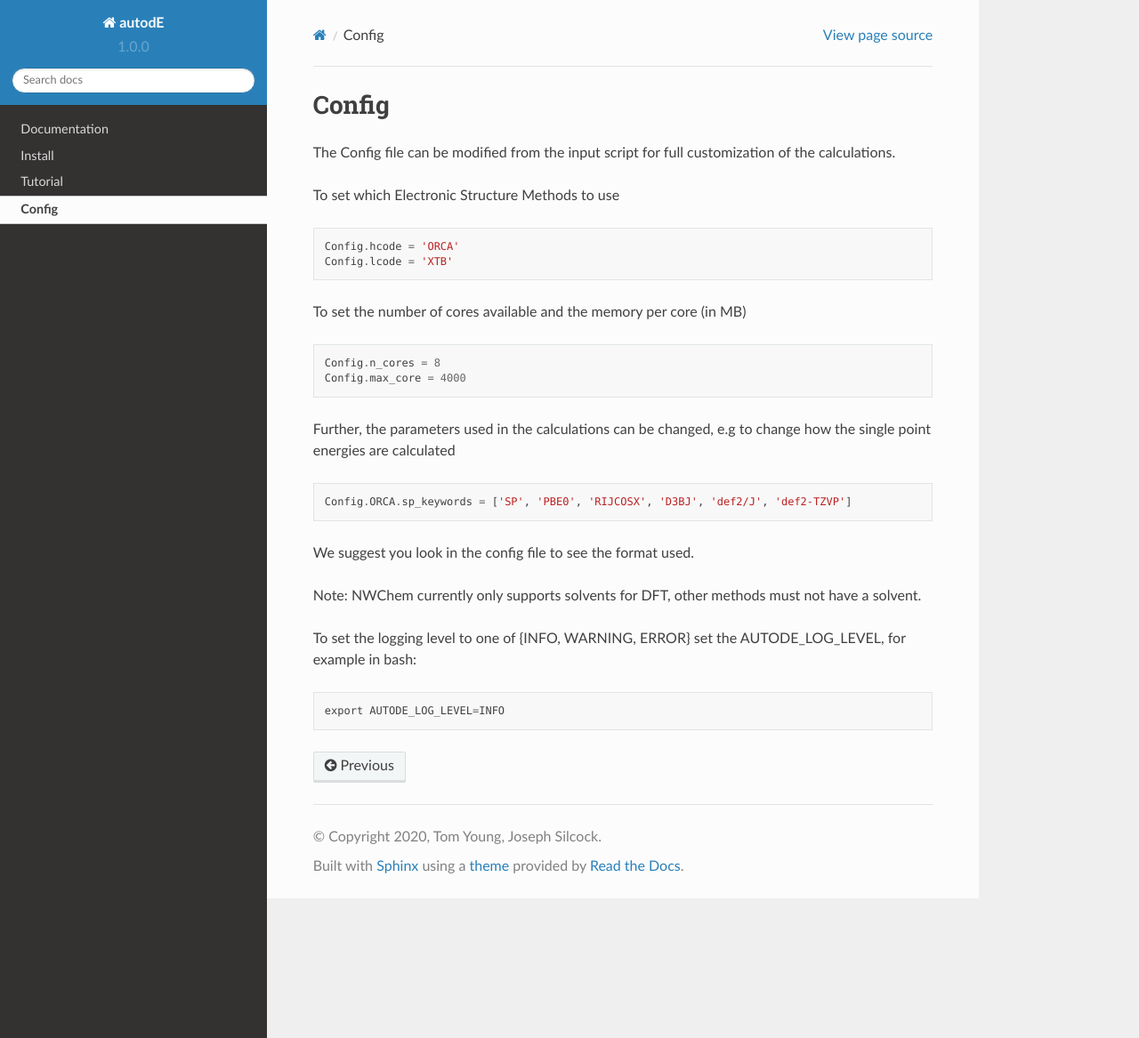
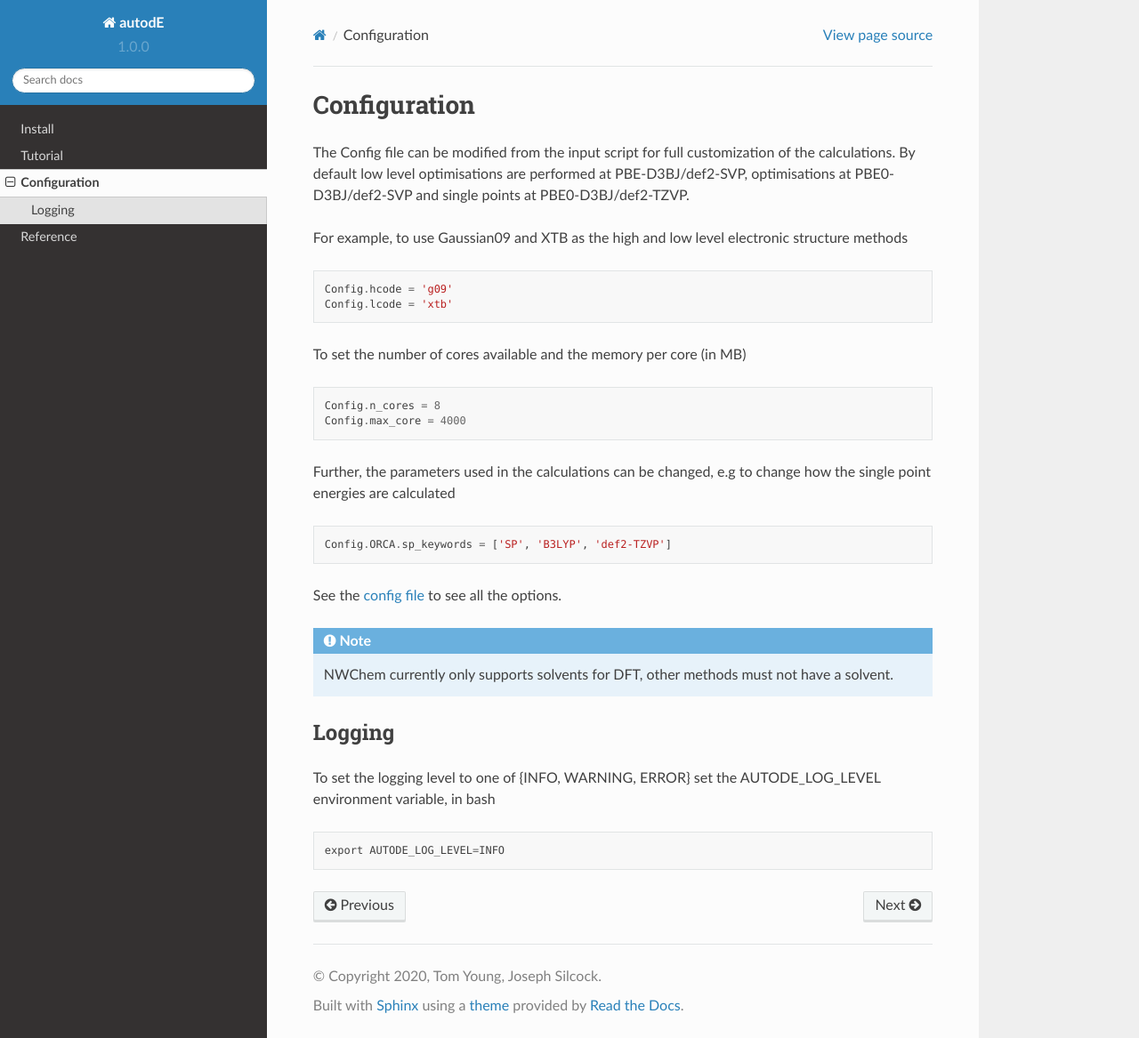
Before and after one commit to duartegroup/autodE, a Sphinx documentation site: the page built from doc/config.rst, in a window 1280 px wide and 1167 px high. Shown: the whole window at 89% size. Built offline with Sphinx 7.4.7 and the Read the Docs theme 2.0.0, drawn with Linux system fonts in a browser that asks for light colours; pages that are not in the unit, such as notebooks, are missing from menus.

Commit message:
Various fixes and documentation

```diff
--- a/doc/config.rst
+++ b/doc/config.rst
@@ -1,14 +1,16 @@
-Config
-======
+Configuration
+=============
 
-The Config file can be modified from the input script for full customization of the calculations.
+The Config file can be modified from the input script for full customization of the calculations. By default low level
+optimisations are performed at PBE-D3BJ/def2-SVP, optimisations at PBE0-D3BJ/def2-SVP and single points at
+PBE0-D3BJ/def2-TZVP.
 
-To set which Electronic Structure Methods to use
+For example, to use Gaussian09 and XTB as the high and low level electronic structure methods
 
 .. code-block:: python
 
-  Config.hcode = 'ORCA'
-  Config.lcode = 'XTB'
+  Config.hcode = 'g09'
+  Config.lcode = 'xtb'
 
 To set the number of cores available and the memory per core (in MB)
 
@@ -21,13 +23,18 @@ Further, the parameters used in the calculations can be changed, e.g to change h
 
 .. code-block:: python
 
-  Config.ORCA.sp_keywords = ['SP', 'PBE0', 'RIJCOSX', 'D3BJ', 'def2/J', 'def2-TZVP']
+  Config.ORCA.sp_keywords = ['SP', 'B3LYP', 'def2-TZVP']
 
-We suggest you look in the config file to see the format used.
+See the `config file <https://github.com/duartegroup/autodE/blob/master/autode/config.py>`_  to see all the options.
 
-Note: NWChem currently only supports solvents for DFT, other methods must not have a solvent.
+.. note::
+    NWChem currently only supports solvents for DFT, other methods must not have a solvent.
 
+Logging
+-------
 
-To set the logging level to one of {INFO, WARNING, ERROR} set the AUTODE_LOG_LEVEL, for example in bash::
+To set the logging level to one of {INFO, WARNING, ERROR} set the AUTODE_LOG_LEVEL environment variable, in bash
+
+.. code-block::
 
     export AUTODE_LOG_LEVEL=INFO
--- a/doc/index.rst
+++ b/doc/index.rst
@@ -19,10 +19,10 @@ Documentation
 .. toctree::
    :maxdepth: 1
 
-   reference/index
    install
    tutorial
    config
+   reference/index
 
 Indices and tables
 ==================
--- a/doc/reference/index.rst
+++ b/doc/reference/index.rst
@@ -1,6 +1,6 @@
-*************
-Documentation
-*************
+*********
+Reference
+*********
 
 .. toctree::
    :maxdepth: 1
```
Also changed, not shown: README.md (+24 -6 lines), doc/reference/wrappers/keywords.rst (added, +8 -0 lines), doc/tutorial.rst (+6 -27 lines), examples/README.md (deleted), 13 other files.
